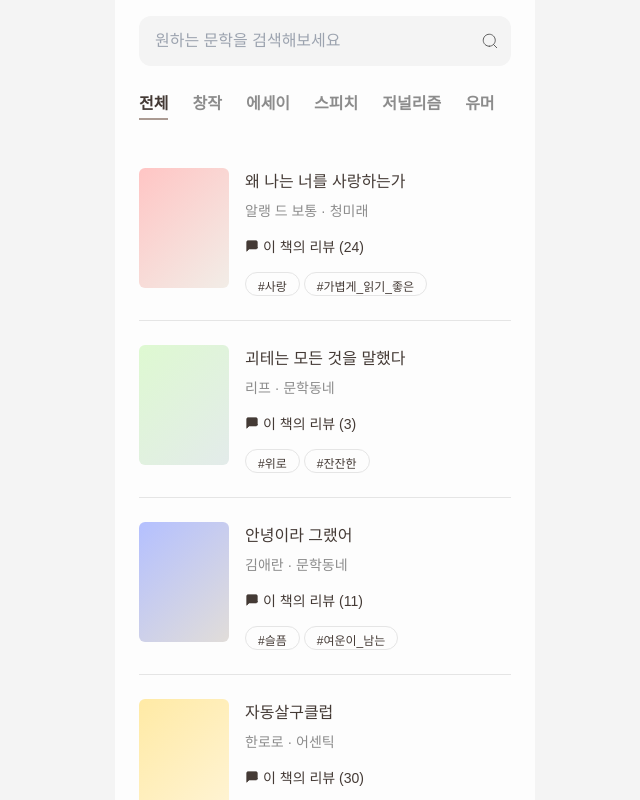
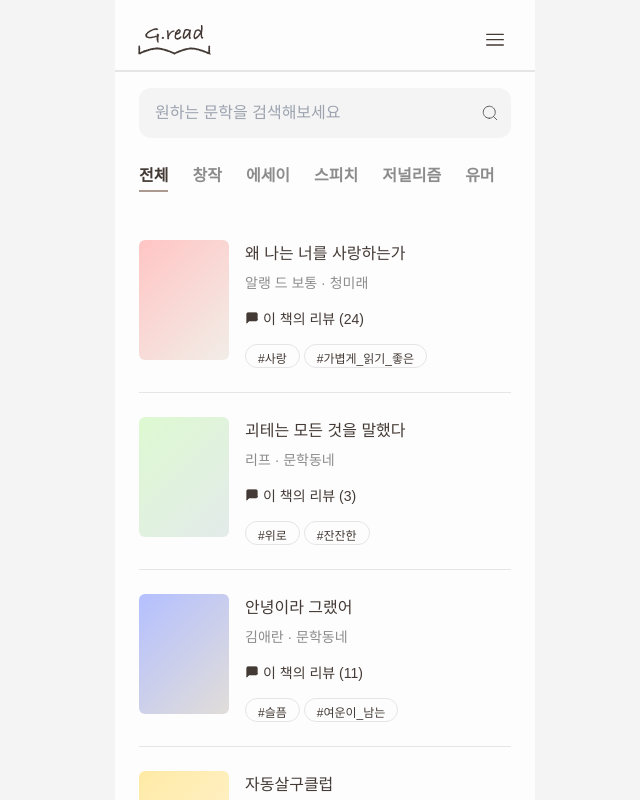
Before and after one commit to GDGoC2026-TripleS-Project/2026_TRIPLES_TEAM_8_FE, a Next.js app: page /feed in a window 1280 px wide. Shown: the whole page, without its empty margins (315-955 px from the left). Built offline with nearby package versions, Linux system fonts and the light colour scheme; a web font is replaced by a local one.

Commit message:
refactor: 네비바 구조 변경

```diff
--- a/src/app/(protected)/feed/page.tsx
+++ b/src/app/(protected)/feed/page.tsx
@@ -4,6 +4,7 @@ import { useMemo, useState } from "react";
 import { mockFeedBooks } from "@/lib/mock/feed.mock";
 import { FeedBook, CategoryType } from "@/types/feed";
 
+import TopNavBar from "@/components/layout/TopNavBar";
 import FeedSearchBar from "@/components/feed/FeedSearchBar";
 import FeedCategoryTabs from "@/components/feed/FeedCategoryTabs";
 import FeedList from "@/components/feed/FeedList";
@@ -40,6 +41,8 @@ export default function FeedPage() {
   const totalPages = Math.ceil(filteredBooks.length / PAGE_SIZE);
 
   return (
+    <div>
+      <TopNavBar />
       <div className="px-6 pt-4 pb-10">
         {/* 검색바 */}
         <FeedSearchBar
@@ -65,5 +68,6 @@ export default function FeedPage() {
         {/* 페이지네이션 */}
         <FeedPagination current={page} total={totalPages} onChange={setPage} />
       </div>
+    </div>
   );
 }
```
Lines whose indentation alone changed are shown as unchanged.
